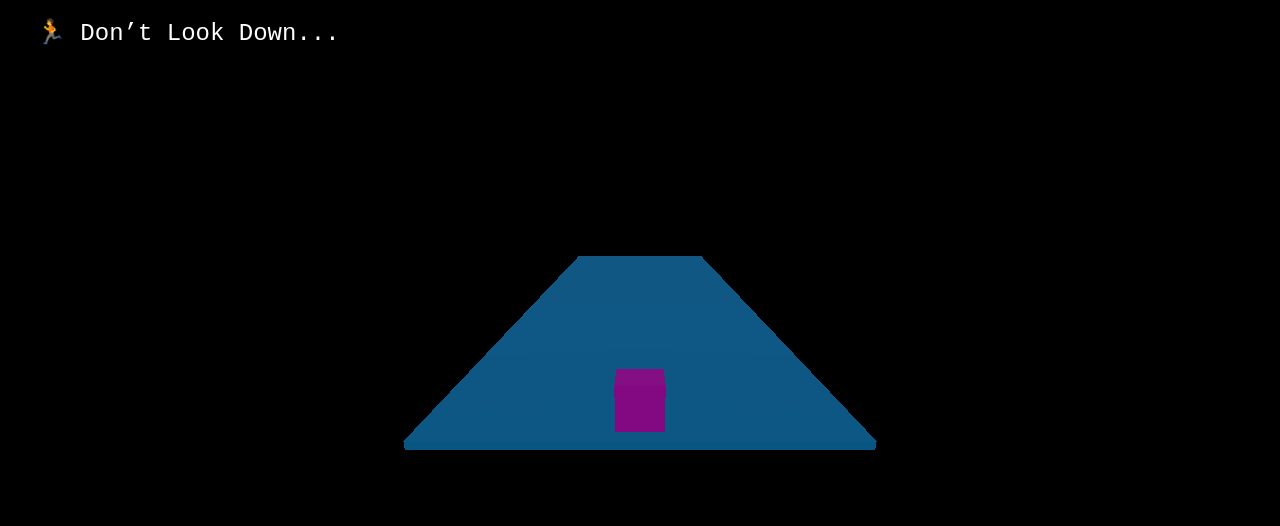
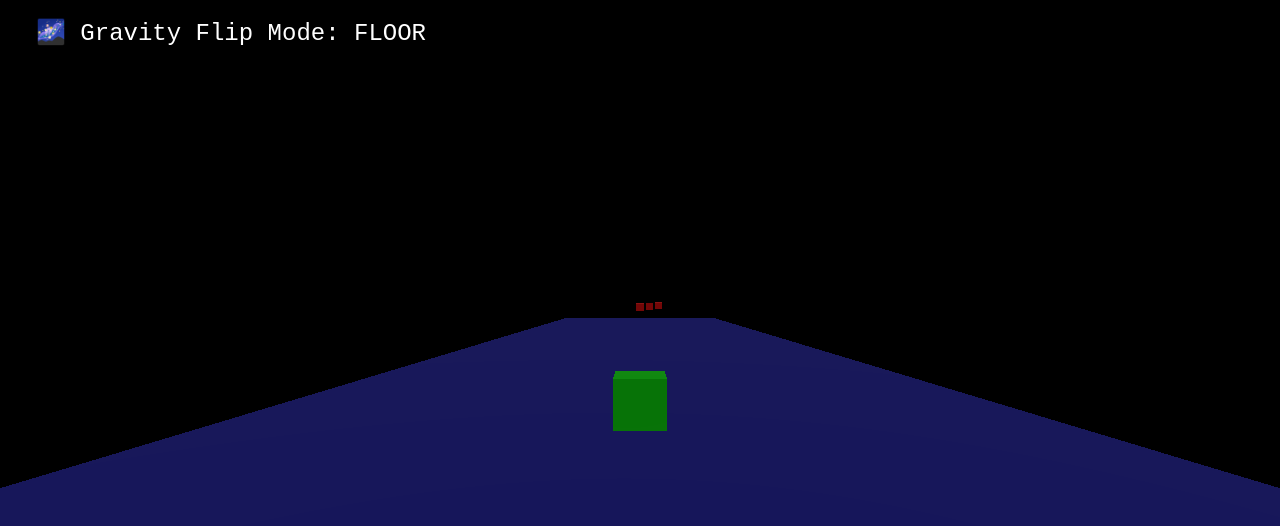
Before and after one commit to MasterCoder123-design/000, a plain HTML site: page index.html in a window 1280 px wide. Drawn offline with nearby package versions, Linux system fonts and the light colour scheme; animation ran at ten frames a second.

Commit message:
index.html

```diff
--- a/index.html
+++ b/index.html
@@ -1,16 +1,16 @@
 <!DOCTYPE html>
-<html lang="en">
+<html>
 <head>
-    <title>Don't Look Down 3D</title>
+  <title>Gravity Flip 3D</title>
   <style>
-      body { margin: 0; overflow: hidden; background: #111; }
+    body { margin: 0; overflow: hidden; background: black; }
     #status {
       position: absolute;
       top: 10px;
       left: 20px;
       color: white;
+      font-family: monospace;
       font-size: 24px;
-        font-family: monospace;
       background: rgba(0,0,0,0.5);
       padding: 8px 16px;
       border-radius: 10px;
@@ -19,91 +19,94 @@
   <script src="https://cdn.jsdelivr.net/npm/three@0.160.0/build/three.min.js"></script>
 </head>
 <body>
-    <div id="status">🏃 Don’t Look Down...</div>
+  <div id="status">🌌 Gravity Flip Mode: FLOOR</div>
   <script>
-      // THREE setup
     const scene = new THREE.Scene();
-      const camera = new THREE.PerspectiveCamera(75, innerWidth / innerHeight, 0.1, 1000);
+    const camera = new THREE.PerspectiveCamera(75, innerWidth/innerHeight, 0.1, 1000);
     const renderer = new THREE.WebGLRenderer();
     renderer.setSize(innerWidth, innerHeight);
     document.body.appendChild(renderer.domElement);
 
+    // Lighting
     const light = new THREE.DirectionalLight(0xffffff, 1);
-      light.position.set(0, 10, 10);
+    light.position.set(5, 10, 7);
     scene.add(light);
 
-      const tiles = [];
-      const tileSize = 2;
-      const rows = 20;
-      const cols = 5;
-      const tileMat = new THREE.MeshStandardMaterial({ color: 0x00aaff });
+    // Player
+    const player = new THREE.Mesh(
+      new THREE.BoxGeometry(1,1,1),
+      new THREE.MeshStandardMaterial({ color: 0x00ff00 })
+    );
+    player.position.set(0, 0, 10);
+    scene.add(player);
 
-      for (let z = 0; z < rows; z++) {
-        for (let x = -Math.floor(cols / 2); x <= Math.floor(cols / 2); x++) {
-          const tile = new THREE.Mesh(
-            new THREE.BoxGeometry(tileSize, 0.2, tileSize),
-            tileMat.clone()
+    // Ground & Ceiling
+    const floor = new THREE.Mesh(new THREE.BoxGeometry(20, 0.1, 100), new THREE.MeshStandardMaterial({ color: 0x2222aa }));
+    floor.position.y = -1;
+    scene.add(floor);
+
+    const ceiling = new THREE.Mesh(new THREE.BoxGeometry(20, 0.1, 100), new THREE.MeshStandardMaterial({ color: 0xaa2222 }));
+    ceiling.position.y = 2;
+    scene.add(ceiling);
+
+    // Obstacles
+    const obstacles = [];
+    function spawnObstacle() {
+      const obs = new THREE.Mesh(
+        new THREE.BoxGeometry(1.5, 1.5, 1.5),
+        new THREE.MeshStandardMaterial({ color: 0xff0000 })
       );
-          tile.position.set(x * tileSize, 0, -z * tileSize);
-          scene.add(tile);
-          tiles.push(tile);
-        }
+      obs.position.z = -100;
+      obs.position.x = (Math.floor(Math.random() * 5) - 2) * 2;
+      obs.position.y = gravityFlipped ? 1.2 : -0.2;
+      scene.add(obs);
+      obstacles.push(obs);
     }
 
-      const player = new THREE.Mesh(
-        new THREE.BoxGeometry(1, 1, 1),
-        new THREE.MeshStandardMaterial({ color: 0xff00ff })
-      );
-      player.position.set(0, 1, 0);
-      scene.add(player);
+    setInterval(spawnObstacle, 1500);
 
-      camera.position.set(0, 5, 10);
+    camera.position.set(0, 2, 20);
     camera.lookAt(player.position);
 
+    // Controls
     let vx = 0;
+    let gravityFlipped = false;
+    const status = document.getElementById("status");
 
-      document.addEventListener("keydown", (e) => {
+    document.addEventListener("keydown", e => {
       if (e.key === "ArrowLeft") vx = -0.2;
       if (e.key === "ArrowRight") vx = 0.2;
+      if (e.code === "Space") {
+        gravityFlipped = !gravityFlipped;
+        player.position.y = gravityFlipped ? 1.5 : 0;
+        status.textContent = gravityFlipped ? "🌌 Gravity Flip Mode: CEILING" : "🌌 Gravity Flip Mode: FLOOR";
+      }
     });
 
-      document.addEventListener("keyup", (e) => {
+    document.addEventListener("keyup", e => {
       if (e.key === "ArrowLeft" || e.key === "ArrowRight") vx = 0;
     });
 
-      let zSpeed = 0.1;
     let gameOver = false;
-      const status = document.getElementById("status");
 
     function animate() {
       if (gameOver) return;
-
       requestAnimationFrame(animate);
 
       player.position.x += vx;
-        player.position.z -= zSpeed;
 
-        camera.position.z = player.position.z + 10;
-        camera.lookAt(player.position);
+      obstacles.forEach(obs => {
+        obs.position.z += 0.5;
 
-        // remove tiles behind
-        tiles.forEach(tile => {
-          if (!tile.visible && Math.abs(player.position.x - tile.position.x) < 1 &&
-              Math.abs(player.position.z - tile.position.z) < 1) {
+        if (
+          Math.abs(obs.position.z - player.position.z) < 1 &&
+          Math.abs(obs.position.x - player.position.x) < 1 &&
+          Math.abs(obs.position.y - player.position.y) < 1
+        ) {
+          status.textContent = "💀 YOU GOT SMACKED! Press F5 to Retry.";
           gameOver = true;
-            status.textContent = "💀 You Fell! Press F5 to Try Again!";
-          }
-
-          if (tile.position.z > player.position.z + 1) {
-            tile.visible = false; // drop behind you
         }
       });
-
-        // check fall
-        if (player.position.y < 0 || player.position.x < -tileSize * 3 || player.position.x > tileSize * 3) {
-          gameOver = true;
-          status.textContent = "💀 You Fell! Press F5 to Try Again!";
-        }
 
       renderer.render(scene, camera);
     }
```
Lines whose indentation alone changed are shown as unchanged.
